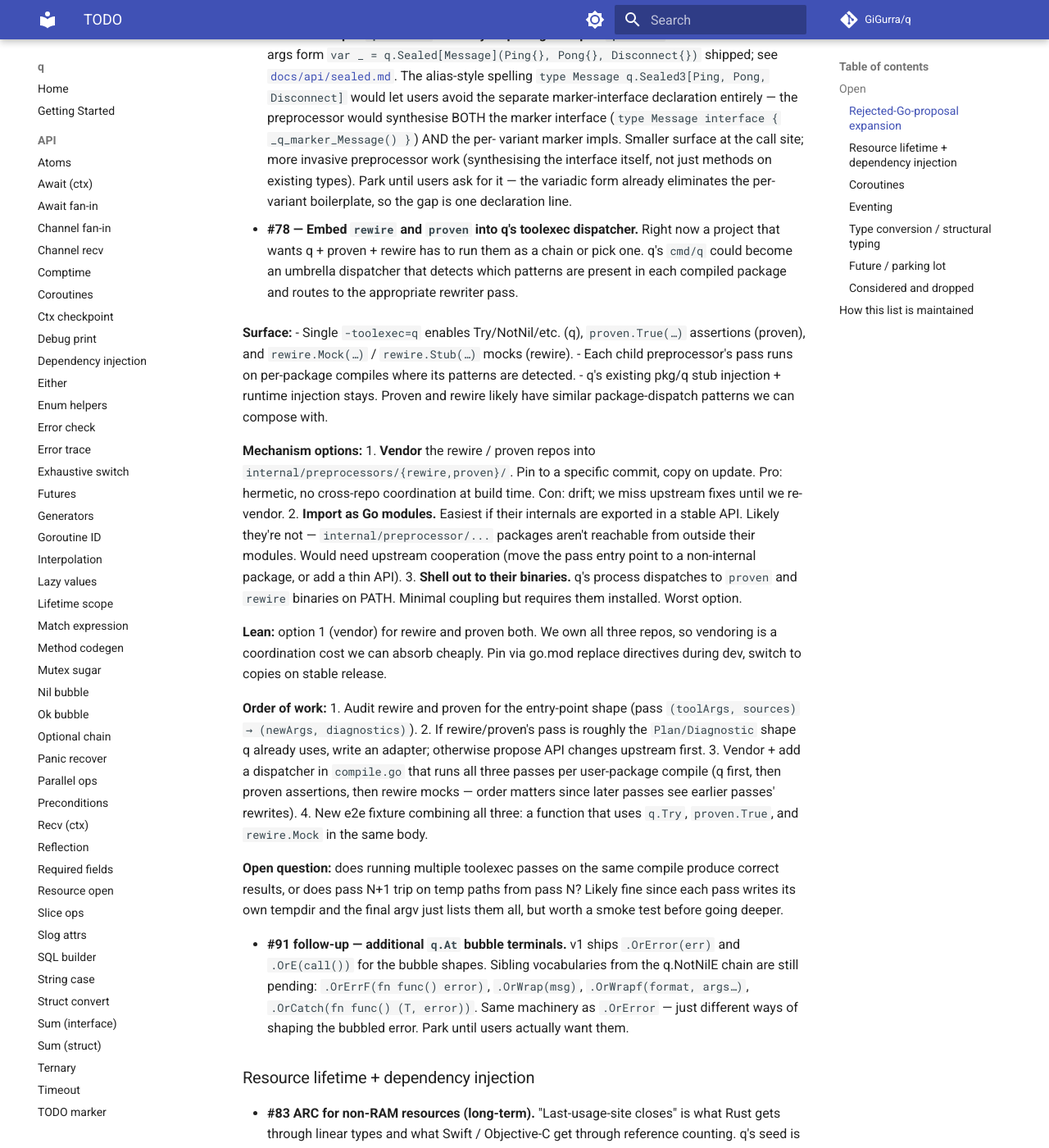
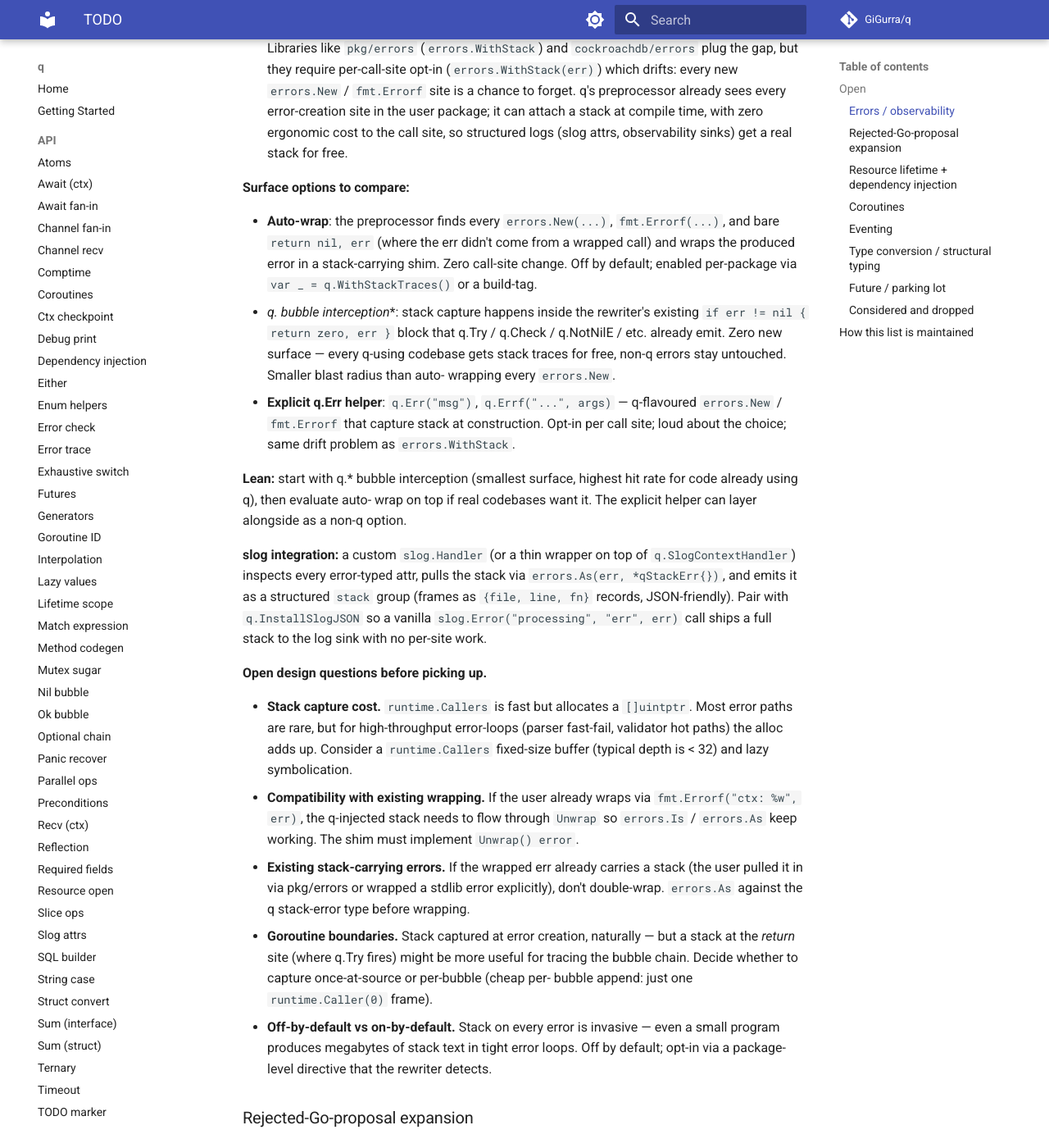
Before and after one commit to GiGurra/q, an MkDocs documentation site: the page built from docs/planning/TODO.md, in a window 1280 px wide and 1400 px high, scrolled down 635 px. Shown: the whole window at 82% size. Built offline with MkDocs 1.6.1 and Material for MkDocs 9.7.7, drawn with Linux system fonts in a browser that asks for light colours; comment, search, counter and statistics services are not loaded.

Commit message:
todo: add #98 — application-wide stack traces on errors
Park entry covering the end-state: the preprocessor injects stack
capture at error-creation / bubble sites so structured logs (slog,
observability sinks) get a real stack with no per-call-site opt-in.
Three surface options compared (auto-wrap errors.New, q.* bubble
interception, explicit q.Err helper) with a lean toward q.*-bubble
interception first since it's the smallest surface and gives every
q-using codebase stack traces for free.

Open design questions documented: stack capture cost, compatibility
with existing wrapping, double-wrap detection, per-source vs
per-bubble capture, off-by-default opt-in mechanism. slog
integration sketched (custom handler pulls stack from error attrs
and emits as a structured `stack` group).

No implementation yet.

Co-Authored-By: Claude Opus 4.7 (1M context) <noreply@anthropic.com>

```diff
--- a/docs/planning/TODO.md
+++ b/docs/planning/TODO.md
@@ -7,6 +7,76 @@ The persistent backlog for `q`. A cold-state reader can pick up here without re-
 **E-variant convention.** Every bubble-shaped feature gets both a bare form and an `…E` chain form that exposes the standard vocabulary — `.Err(error)`, `.ErrF(fn)`, `.Wrap(msg)`, `.Wrapf(format, args…)`, `.Catch(…)` — matching what Try/NotNil/Check/Open already expose. Features that do not bubble (compile-time prints, panics, defer sugar) explicitly have no E-variant.
 
 ## Open
+
+### Errors / observability
+
+- **#98 — Application-wide stack traces on errors.** Go errors don't
+  carry a stack by default. Libraries like `pkg/errors`
+  (`errors.WithStack`) and `cockroachdb/errors` plug the gap, but
+  they require per-call-site opt-in (`errors.WithStack(err)`) which
+  drifts: every new `errors.New` / `fmt.Errorf` site is a chance to
+  forget. q's preprocessor already sees every error-creation site
+  in the user package; it can attach a stack at compile time, with
+  zero ergonomic cost to the call site, so structured logs (slog
+  attrs, observability sinks) get a real stack for free.
+
+  **Surface options to compare:**
+
+  - **Auto-wrap**: the preprocessor finds every `errors.New(...)`,
+    `fmt.Errorf(...)`, and bare `return nil, err` (where the err
+    didn't come from a wrapped call) and wraps the produced error
+    in a stack-carrying shim. Zero call-site change. Off by default;
+    enabled per-package via `var _ = q.WithStackTraces()` or a
+    build-tag.
+  - **q.* bubble interception**: stack capture happens inside the
+    rewriter's existing `if err != nil { return zero, err }` block
+    that q.Try / q.Check / q.NotNilE / etc. already emit. Zero new
+    surface — every q-using codebase gets stack traces for free,
+    non-q errors stay untouched. Smaller blast radius than auto-
+    wrapping every `errors.New`.
+  - **Explicit q.Err helper**: `q.Err("msg")`, `q.Errf("...", args)`
+    — q-flavoured `errors.New` / `fmt.Errorf` that capture stack at
+    construction. Opt-in per call site; loud about the choice; same
+    drift problem as `errors.WithStack`.
+
+  **Lean:** start with q.* bubble interception (smallest surface,
+  highest hit rate for code already using q), then evaluate auto-
+  wrap on top if real codebases want it. The explicit helper can
+  layer alongside as a non-q option.
+
+  **slog integration:** a custom `slog.Handler` (or a thin wrapper
+  on top of `q.SlogContextHandler`) inspects every error-typed attr,
+  pulls the stack via `errors.As(err, *qStackErr{})`, and emits it
+  as a structured `stack` group (frames as `{file, line, fn}`
+  records, JSON-friendly). Pair with `q.InstallSlogJSON` so a
+  vanilla `slog.Error("processing", "err", err)` call ships a
+  full stack to the log sink with no per-site work.
+
+  **Open design questions before picking up.**
+
+  - **Stack capture cost.** `runtime.Callers` is fast but allocates
+    a `[]uintptr`. Most error paths are rare, but for
+    high-throughput error-loops (parser fast-fail, validator hot
+    paths) the alloc adds up. Consider a `runtime.Callers`
+    fixed-size buffer (typical depth is < 32) and lazy
+    symbolication.
+  - **Compatibility with existing wrapping.** If the user already
+    wraps via `fmt.Errorf("ctx: %w", err)`, the q-injected stack
+    needs to flow through `Unwrap` so `errors.Is` / `errors.As`
+    keep working. The shim must implement `Unwrap() error`.
+  - **Existing stack-carrying errors.** If the wrapped err already
+    carries a stack (the user pulled it in via pkg/errors or wrapped
+    a stdlib error explicitly), don't double-wrap. `errors.As`
+    against the q stack-error type before wrapping.
+  - **Goroutine boundaries.** Stack captured at error creation,
+    naturally — but a stack at the *return* site (where q.Try fires)
+    might be more useful for tracing the bubble chain. Decide
+    whether to capture once-at-source or per-bubble (cheap per-
+    bubble append: just one `runtime.Caller(0)` frame).
+  - **Off-by-default vs on-by-default.** Stack on every error is
+    invasive — even a small program produces megabytes of stack
+    text in tight error loops. Off by default; opt-in via a
+    package-level directive that the rewriter detects.
 
 ### Rejected-Go-proposal expansion
 
```
